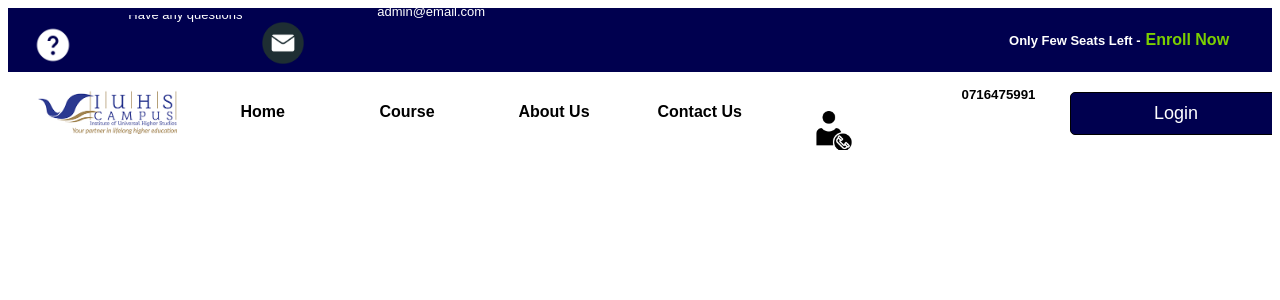
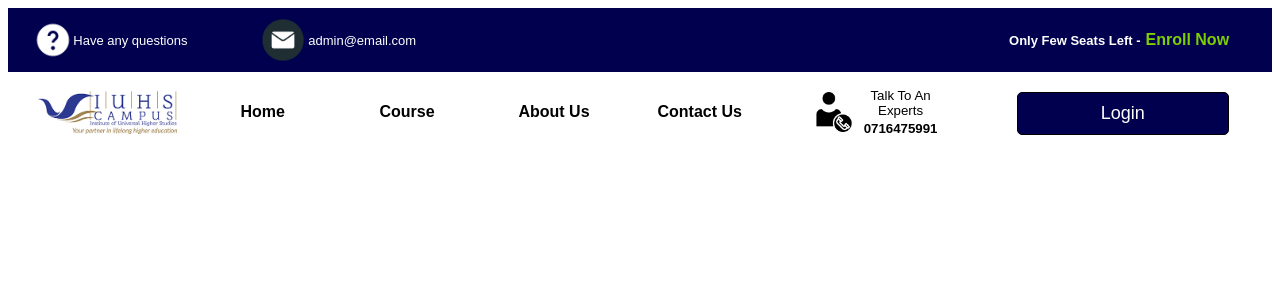
Before and after one commit to Iran2001/Capstone-Project, a React (Vite) app in the folder client/: page / in a window 1280 px wide. Shown: the top 300 px of the page. Built offline with nearby package versions, Linux system fonts and the light colour scheme.

Commit message:
Update homepage.css
update home page

```diff
--- a/client/src/Component/Homepage_head/homepage.css
+++ b/client/src/Component/Homepage_head/homepage.css
@@ -47,14 +47,12 @@
 .q-icon{
     cursor: pointer;
     width: 40px;
-    margin-top: 10px;
 }
 
 .m-icon{
     cursor: pointer;
     width: 50px;
     border-radius: 50px;
-    margin-top: 5px;
 }
 
 .any-q-txt{
@@ -64,8 +62,6 @@
     cursor: pointer;
     width: 180px;
     font-weight: 100;
-    margin-left: 25%;
-    margin-top: -30px;
 }
 
 .admin-sup-txt{
@@ -74,9 +70,7 @@
     color: white;
     cursor: pointer;
     width: 180px;
-    margin-left: 30%;
     font-weight: 100;
-    margin-top: -35px;
 }
 .few-seat-txt{
     font-family: 'Arial';
@@ -133,24 +127,21 @@
     overflow: hidden;
     flex-direction: row;
     align-items: center;
-    width: 20%;
+    width: 15%;
     height: 8vh;
     margin-left: 3%;
-    margin-top: 1%;
-    padding-right: 10px;
+    padding-right: 20px;
 }
 
 .caller-icon{
     cursor: pointer;
     width: 40px;
-    margin-top: 10%;
 }
 
 .talk-expert-txt-rect{
     text-align: center;
-    margin-left: 30%;
-    margin-top: -65px;
     width: 100%;
+    margin-right: 30%;
 }
 
 .talk-expert-txt{
```
